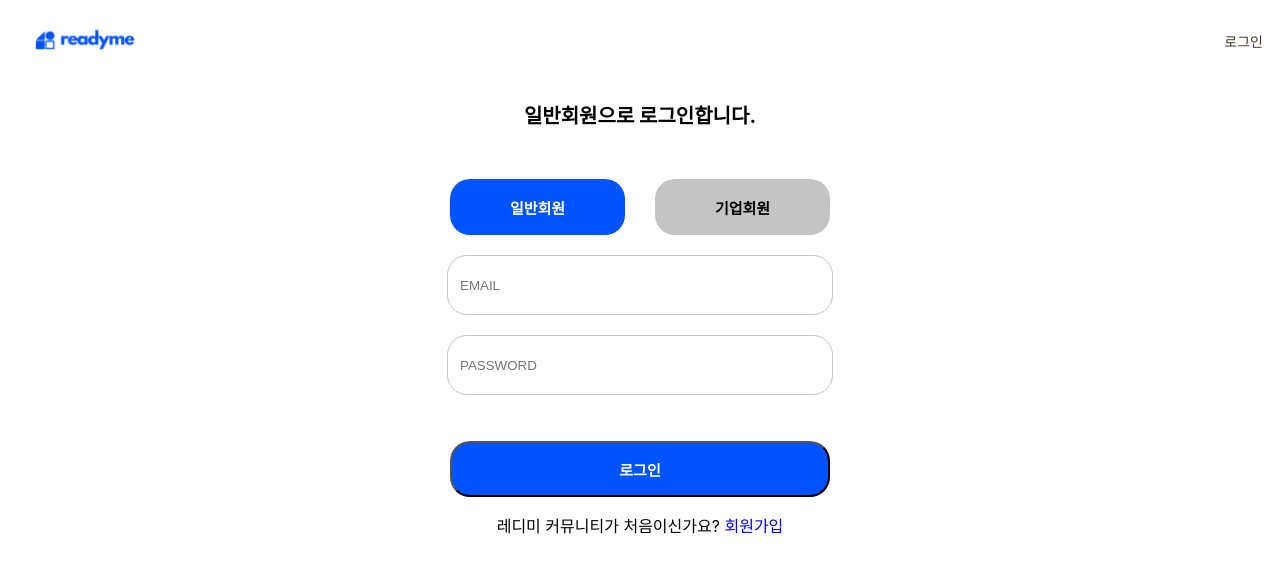
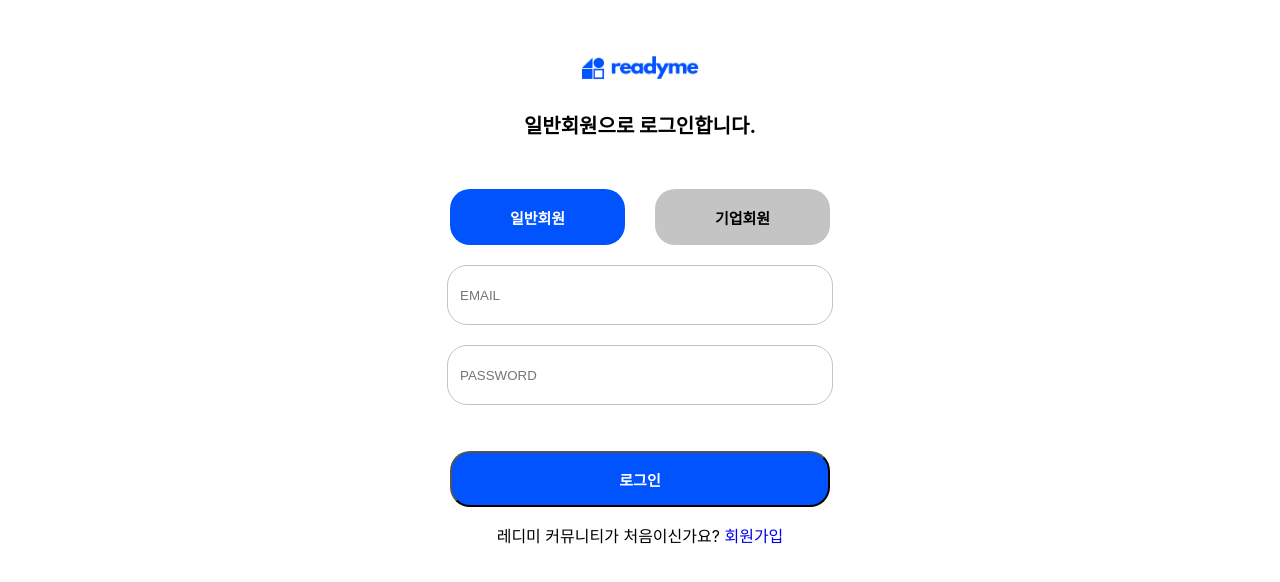
Before and after one commit to jaejlf/Community_Upgrade, a React (Create React App) app in the folder client/team-memory4/: page /login in a window 1280 px wide. Shown: the top 582 px of the page. Built offline with nearby package versions, Linux system fonts and the light colour scheme.

Commit message:
헤더 및 로고 수정

```diff
--- a/client/team-memory4/src/App.js
+++ b/client/team-memory4/src/App.js
@@ -21,6 +21,10 @@ import { ReactComponent as Logo } from './assets/images/Logo.svg';
 
 const Header = () => {
   const authContext = useContext(AuthContext);
+  if (window.location.pathname === "/login" ||
+    window.location.pathname === "/signup") {
+    return null;
+  }
 
   return (
     <header className="App-header">
@@ -119,7 +123,7 @@ function App() {
           <Route path='/signup/:roleid' element={<Signup />} />
           <Route path='/post/:id' element={<PostDetail />} />
           <Route path='/board' element={<Board />} />
-          <Route path='/write/:id' element={<PostWrite />} />
+          <Route path='/write' element={<PostWrite />} />
           <Route path='*' element={<NotFound />} />
         </Routes>
       </AuthContext.Provider>
--- /dev/null
+++ b/client/team-memory4/src/components/PostList.js
@@ -0,0 +1,13 @@
+import React, { useState, useContext, useEffect } from "react";
+
+const PostList = () => {
+    return (
+        <div>
+            Search Bar
+
+            List
+        </div>
+    )
+}
+
+export default PostList;
--- a/client/team-memory4/src/components/index.js
+++ b/client/team-memory4/src/components/index.js
@@ -1,3 +1,4 @@
 export { default as SignupForm } from "./SignupForm";
 export { default as LoginForm } from "./LoginForm";
 export { default as Editor } from "./Editor";
+export { default as PostList } from "./PostList";
--- a/client/team-memory4/src/pages/Board.js
+++ b/client/team-memory4/src/pages/Board.js
@@ -1,10 +1,10 @@
 import React from 'react';
-
+import { PostList } from '../components';
 
 const Board = () => {
     return (
         <div>
-            Board
+            <PostList />
         </div>
     );
 };
--- a/client/team-memory4/src/pages/Login.js
+++ b/client/team-memory4/src/pages/Login.js
@@ -1,6 +1,7 @@
 import React, { useEffect, useState } from 'react';
 import { Link } from "react-router-dom";
 import { LoginForm } from '../components';
+import {ReactComponent as Logo} from '../assets/images/Logo.svg';
 import '../styles/Login.css';
 
 const Login = () => {
@@ -18,6 +19,7 @@ const Login = () => {
 
     return (
         <div>
+            <Logo className="login-logo"/>
             <p className='login-role-ment'>
                 {userRole}으로 로그인합니다.
             </p>
--- a/client/team-memory4/src/pages/Signup.js
+++ b/client/team-memory4/src/pages/Signup.js
@@ -1,5 +1,6 @@
 import React, { useState, useEffect } from 'react';
 import { SignupForm } from '../components';
+import {ReactComponent as Logo} from '../assets/images/Logo.svg';
 import '../styles/Login.css';
 
 
@@ -22,6 +23,7 @@ const Signup = () => {
 
     return (
         <div>
+            <Logo className="login-logo"/>
             <p className='login-role-ment'>
                 {userRole}으로 회원가입합니다.
             </p>
--- a/client/team-memory4/src/styles/Login.css
+++ b/client/team-memory4/src/styles/Login.css
@@ -1,9 +1,5 @@
-.Login-outer-form {
-
-}
-
-.form-group {
-
+.login-logo {
+    margin-top: 50px;
 }
 
 .form-item input {
```
